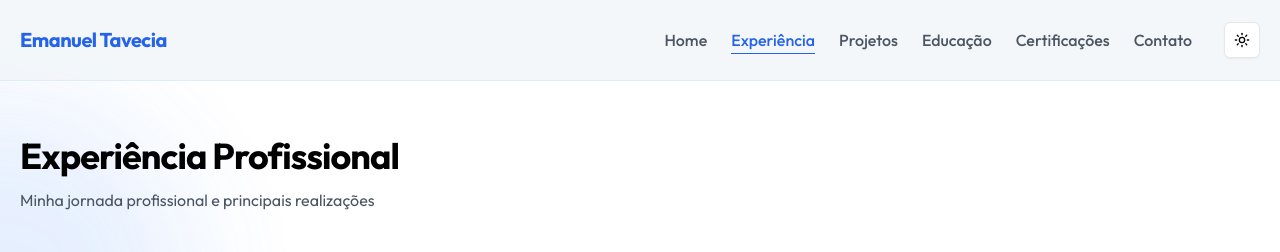
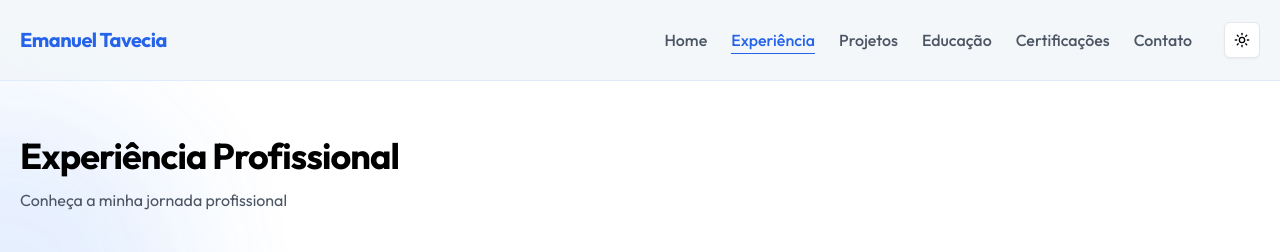
Before and after one commit to emanueltavecia/portfolio, a Next.js app: page /experience in a window 1280 px wide. Shown: the top 252 px of the page. Built offline with nearby package versions, Linux system fonts and the light colour scheme.

Commit message:
fix: update professional journey description for clarity

```diff
--- a/src/app/experience/page.tsx
+++ b/src/app/experience/page.tsx
@@ -16,7 +16,7 @@ export default function Experience() {
           Experiência Profissional
         </h2>
         <p className="mt-3 text-gray-600 dark:text-gray-400">
-          Minha jornada profissional e principais realizações
+          Conheça a minha jornada profissional
         </p>
       </div>
 
```
